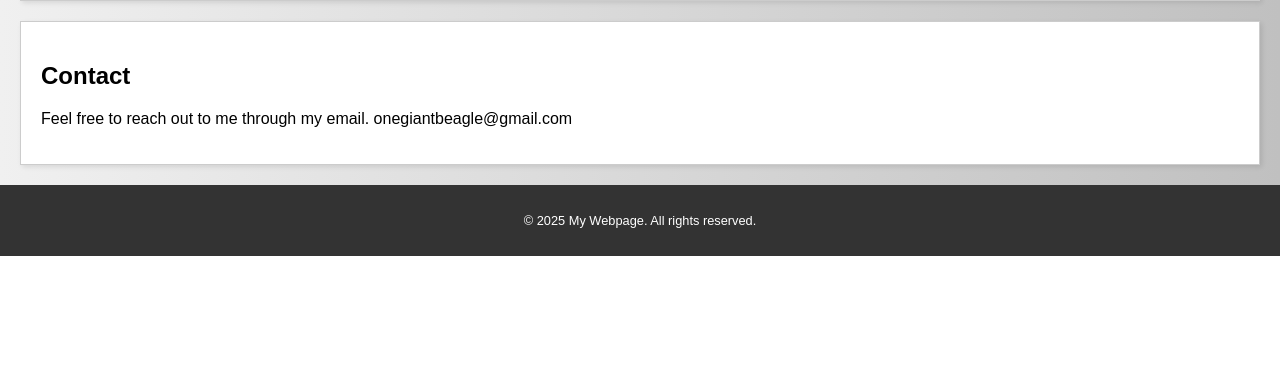
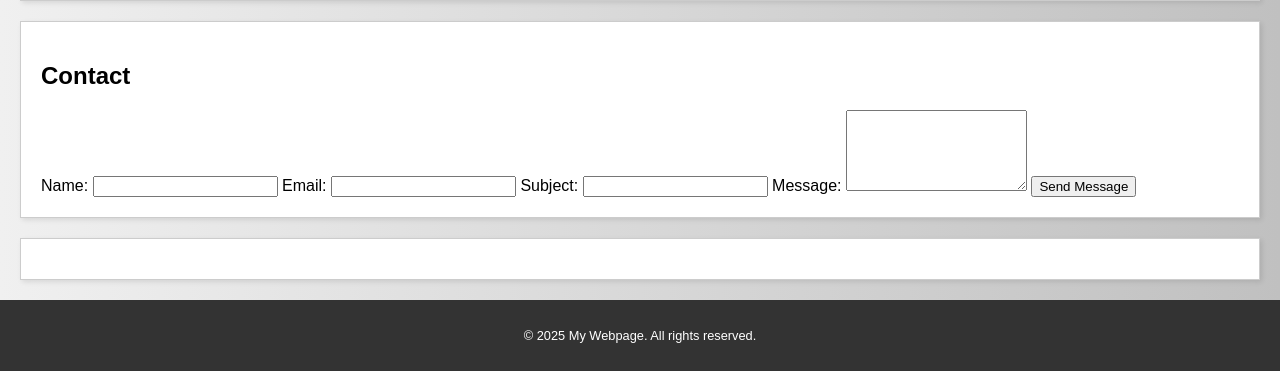
Before and after one commit to shamar1674/shamar1674.github.io, a plain HTML site: page index.html in a window 1280 px wide. Shown: the part 724-1095 px from the top of the page. Before the commit the page ends 980 px from the top, so only its background shows below. Drawn offline with Linux system fonts and the light colour scheme.

Commit message:
Update index.html

```diff
--- a/index.html
+++ b/index.html
@@ -78,9 +78,35 @@
 
       <section id="contact">
         <h2>Contact</h2>
-        <p>Feel free to reach out to me through my email. onegiantbeagle@gmail.com</p>
+        <form>
+          <label for="name">Name:</label>
+          <input type="text" id="name" name="name" required>
+
+          <label for="email">Email:</label>
+          <input type="email" id="email" name="email" required>
+
+          <label for="subject">Subject:</label>
+          <input type="text" id="subject" name="subject" required>
+
+           <label for="message">Message:</label>
+          <textarea id ="message" name="message" rows="5"></textarea>
+
+          <input type="submit" value="Send Message">
+        </form>
       </section>
     </main>
+
+    <main class="main-flex">
+
+    </main>
+
+    <nav class="nav-flex">
+
+    </nav>
+
+    <section id="contract" class="contact-flex">
+
+    </section>
 
     <!-- Footer -->
     <footer>
```
